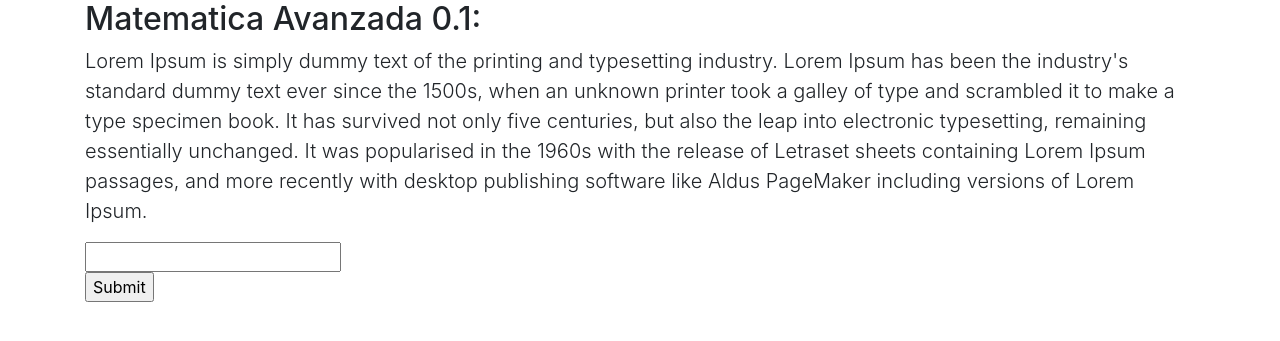
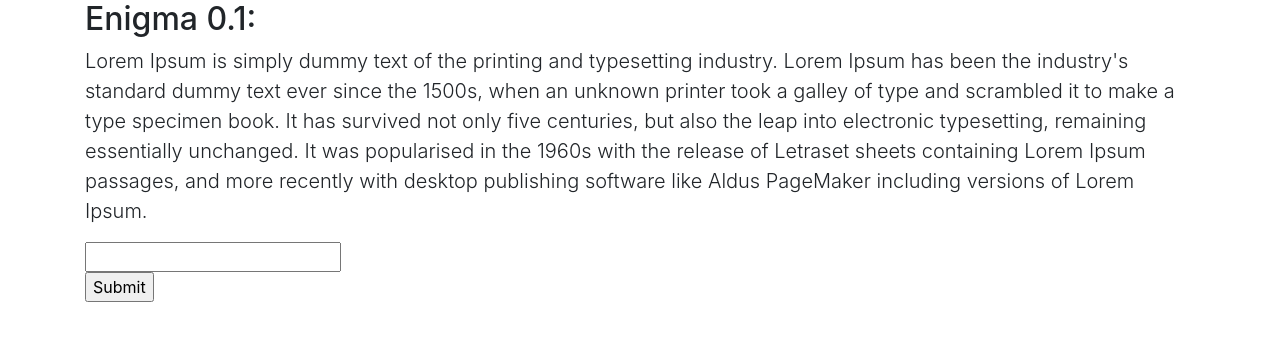
Before and after one commit to Felivel/enigma, a Flask app: page / in a window 1280 px wide. Shown: the top 341 px of the page. Run offline with Flask 2, Linux system fonts and the light colour scheme; some libraries are stand-ins or nearby versions.

```diff
--- a/templates/index.html
+++ b/templates/index.html
@@ -5,7 +5,7 @@
     <body>
 
         <div class="container">
-            <h2>Matematica Avanzada 0.1:</h2>
+            <h2>Enigma 0.1:</h2>
             <p class="lead">Lorem Ipsum is simply dummy text of the printing and typesetting industry. Lorem Ipsum has been the industry's standard dummy text ever since the 1500s, when an unknown printer took a galley of type and scrambled it to make a type specimen book. It has survived not only five centuries, but also the leap into electronic typesetting, remaining essentially unchanged. It was popularised in the 1960s with the release of Letraset sheets containing Lorem Ipsum passages, and more recently with desktop publishing software like Aldus PageMaker including versions of Lorem Ipsum.</p>
 
             <form action="/square" method="get">
```
